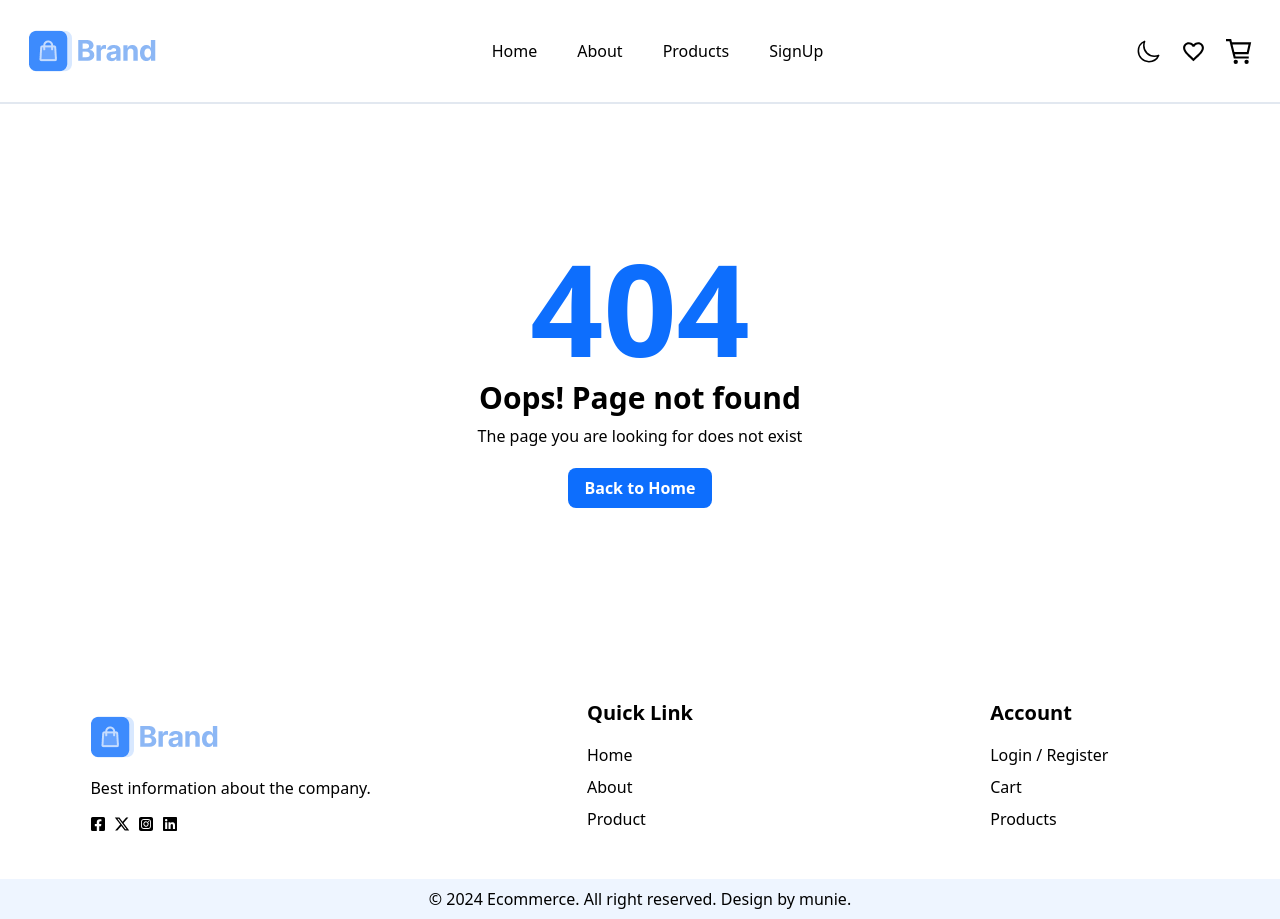
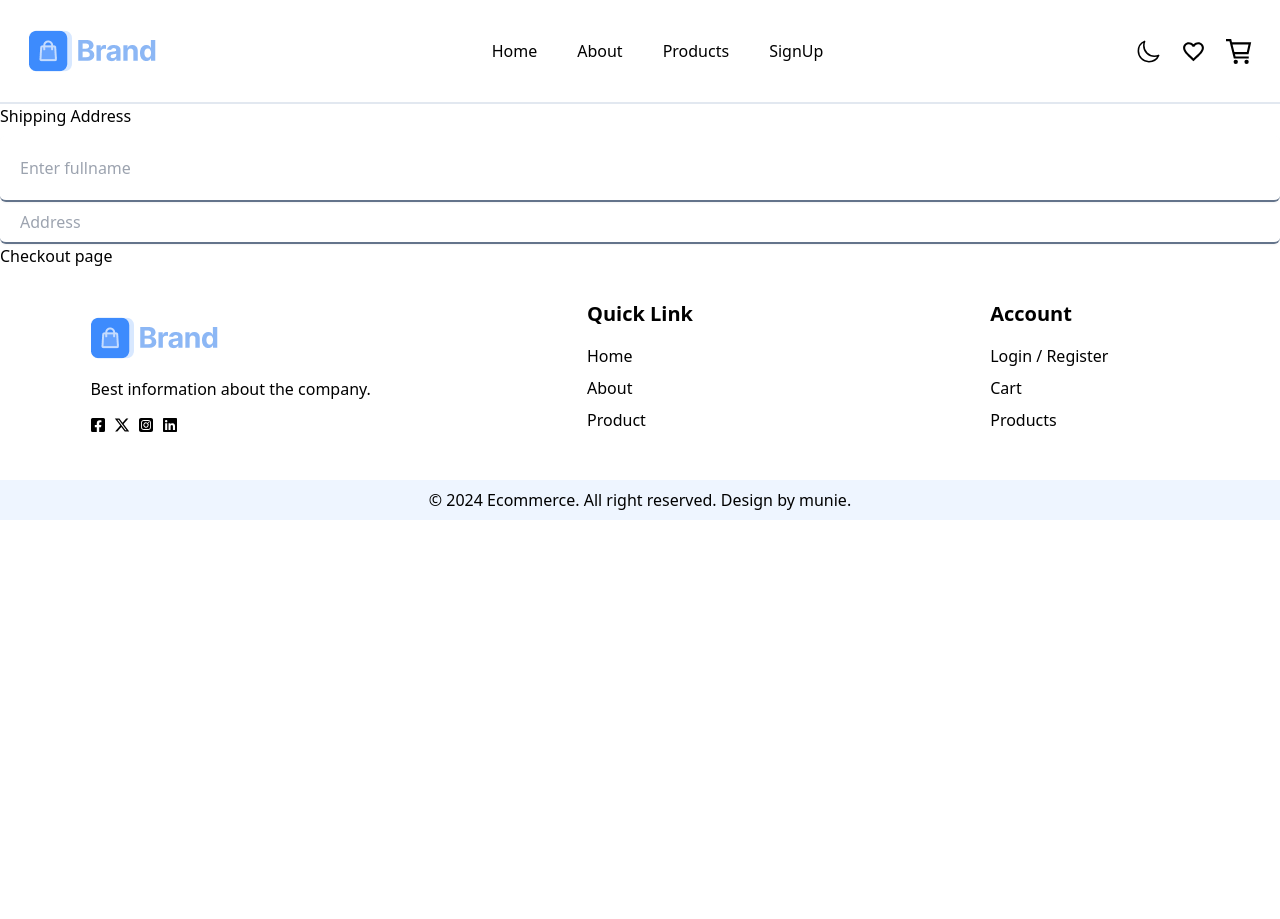
Before and after one commit to Muneerat/Ecommerce-Brand, a React (Vite) app: page /checkout in a window 1280 px wide. After the commit the page ends 800 px from the top, so only its background shows below. Built offline with nearby package versions, Linux system fonts and the light colour scheme; no server answers.

Commit message:
Add checkout page

```diff
--- a/src/App.jsx
+++ b/src/App.jsx
@@ -14,6 +14,7 @@ import toast, { Toaster } from "react-hot-toast";
 import AllProduct from "./Pages/AllProduct";
 import Cart from "./Components/cart";
 import NotFound from "./Pages/NotFound";
+import Checkout from "./Pages/Checkout";
 
 function App() {
   // const [loading, setLoading] = useState(false);
@@ -272,7 +273,9 @@ function App() {
             </Route>
             <Route path="/cart" element={<Cart />}/>
             <Route path="*" element={<NotFound />}/>
+            <Route path="/checkout" element={<Checkout/>}></Route>
           </Routes>
+
           <Footer />
         </Router>
       </AppContext.Provider>
--- a/src/Components/Form/FormInput.jsx
+++ b/src/Components/Form/FormInput.jsx
@@ -3,6 +3,7 @@ export default function FormInput({
     className= '',
     type='text',
     afterContent='',
+    placeholder,
     ...props
 }) {
     return (
@@ -10,6 +11,7 @@ export default function FormInput({
         <input
             type={type}
             className={`form-input py-1 px-4 outline-none border-none w-full block bg-inherit pl-5 pr-6  ${className}`}
+            placeholder={placeholder}
             // onChange={(e) => setData(e.target.value)}
             {...props}
         />
--- a/src/Components/cart.jsx
+++ b/src/Components/cart.jsx
@@ -54,9 +54,9 @@ export default function Cart() {
                         />
                       </Link>
                       <div className="flex flex-col w-full md:ml-4">
-                        <div className=" md:grid-cols-2  grid justify-between mb-2">
+                        <div className="grid-cols-2  grid justify-between mb-2">
                           {/* <Link to={`/${item?.id}`}>{item?.title}</Link> */}
-                          <h2 className="w-1/5">{item?.title}</h2>
+                          <h2 className="w-">{item?.title}</h2>
                           <RemoveItem product={item.id} />
                         </div>
                         <div className="flex ">
@@ -106,15 +106,15 @@ export default function Cart() {
               </div>
               <div className="flex flex-col md:flex-row w-full justify-between justify-items-center">
                 <div>
-                  <Link to="">
-                    <Button text="Checkout" className="bg-primary text-white" />
+                  <Link to="/checkout">
+                    <Button text="Checkout" className="bg-primary text-white w-full" />
                   </Link>
                 </div>
                 <div>
                   <Link to="/products/allProducts">
                     <Button
                       text="Back to shop"
-                      className="border-primary border  text-primary hover:bg-white"
+                      className="border-primary border  text-primary hover:bg-white w-full"
                     />
                   </Link>
                 </div>
--- /dev/null
+++ b/src/Pages/Checkout.jsx
@@ -0,0 +1,20 @@
+import React from 'react'
+import FormLabel from '../Components/Form/FormLabel'
+import FormInput from '../Components/Form/FormInput'
+
+const Checkout = () => {
+  return (
+    <div>
+      <div>
+        <h1>Shipping Address</h1>
+        <div className='h-2 w-10'></div>
+        {/* <FormLabel > */}
+        <FormInput placeholder="Enter fullname" className='border my-3'/>
+        <FormInput placeholder="Address"/>
+      </div>
+      <h2>Checkout page</h2>
+    </div>
+  )
+}
+
+export default Checkout
--- a/src/Pages/SingleProduct.jsx
+++ b/src/Pages/SingleProduct.jsx
@@ -64,7 +64,7 @@ export default function SingleProduct() {
 
   const currentCartItem = cart.find((item) => item.id === product.id);
   return (
-    <Layouts className=" p-0">
+    <Layouts className=" p-0 ">
     {product && (
       <div className=" flex flex-col md:flex-row justify-evenly p-6 bg-primary-light">
         <div className="p-3 md:w-2/4 flex justify-center bg-white">
--- a/src/index.css
+++ b/src/index.css
@@ -16,23 +16,6 @@
     background: #0D6EFD;
   }
   .scroll-x-container {
-    overflow-x: auto; /* Enables horizontal scrolling */
-    white-space: nowrap; /* Prevents line breaks inside the container */
+    overflow-x: auto;
+    white-space: wrap;
   }
-
-  .scroll-x-item {
-    display: inline-block; /* Ensures items are displayed inline to enable scrolling */
-  }
-  /* Ensure the container allows horizontal scrolling */
-.scroll-x-container {
-  display: flex; /* Use flexbox for horizontal alignment */
-  overflow-x: auto; /* Enable horizontal scrolling */
-  padding: 10px 0; /* Add padding for better visual spacing */
-}
-
-/* Each item should have a fixed width and margin */
-.scroll-x-item {
-  flex: 0 0 auto; /* Prevent items from shrinking or growing */
-  margin-right: 16px; /* Add margin between items */
-  min-width: 200px; /* Set a minimum width for items */
-}
```
Also changed, not shown: src/Components/Form/Input.jsx (added).
